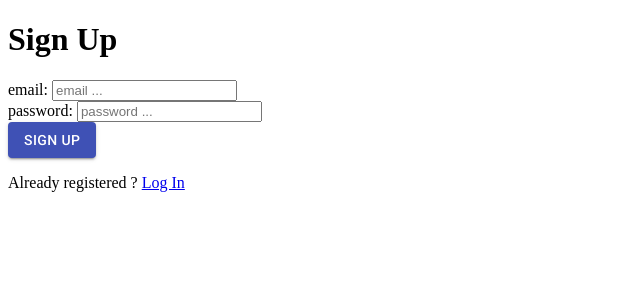
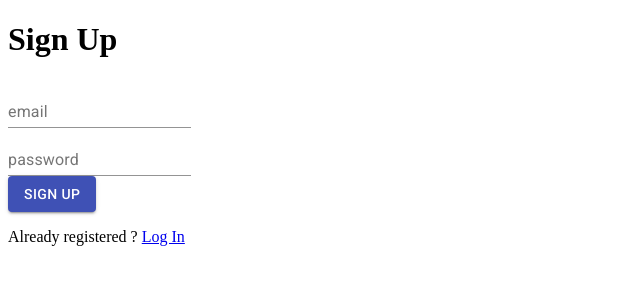
Before and after one commit to habib-chawki/social-app-front, a React (Create React App) app: page / in a window 1280 px wide. Shown: the top 300 px of the page, without its empty margins (0-640 px from the left). Built offline with nearby package versions, Linux system fonts and the light colour scheme.

Commit message:
Refactor: validation errors

```diff
--- a/src/components/higher-order/withValidation.jsx
+++ b/src/components/higher-order/withValidation.jsx
@@ -1,5 +1,7 @@
 import React, { useState } from 'react';
 import { useHistory } from 'react-router-dom';
+
+import TextField from '@material-ui/core/TextField';
 
 import isEmail from 'validator/lib/isEmail';
 
@@ -49,16 +51,16 @@ function withValidation(Component, submitForm) {
       const renderInput = ({ type, name }) => {
          return (
             <div>
-               <label htmlFor={name}>{name + ': '}</label>
-               <input
+               <TextField
                   type={type}
                   id={name}
                   name={name}
                   value={credentials[name]}
                   onChange={validate}
-                  placeholder={`${name} ...`}
+                  label={name}
+                  error={credentials.errors[name]}
+                  helperText={credentials.errors[name]}
                />
-               {credentials.errors[name] && <p>{credentials.errors[name]}</p>}
             </div>
          );
       };
```
